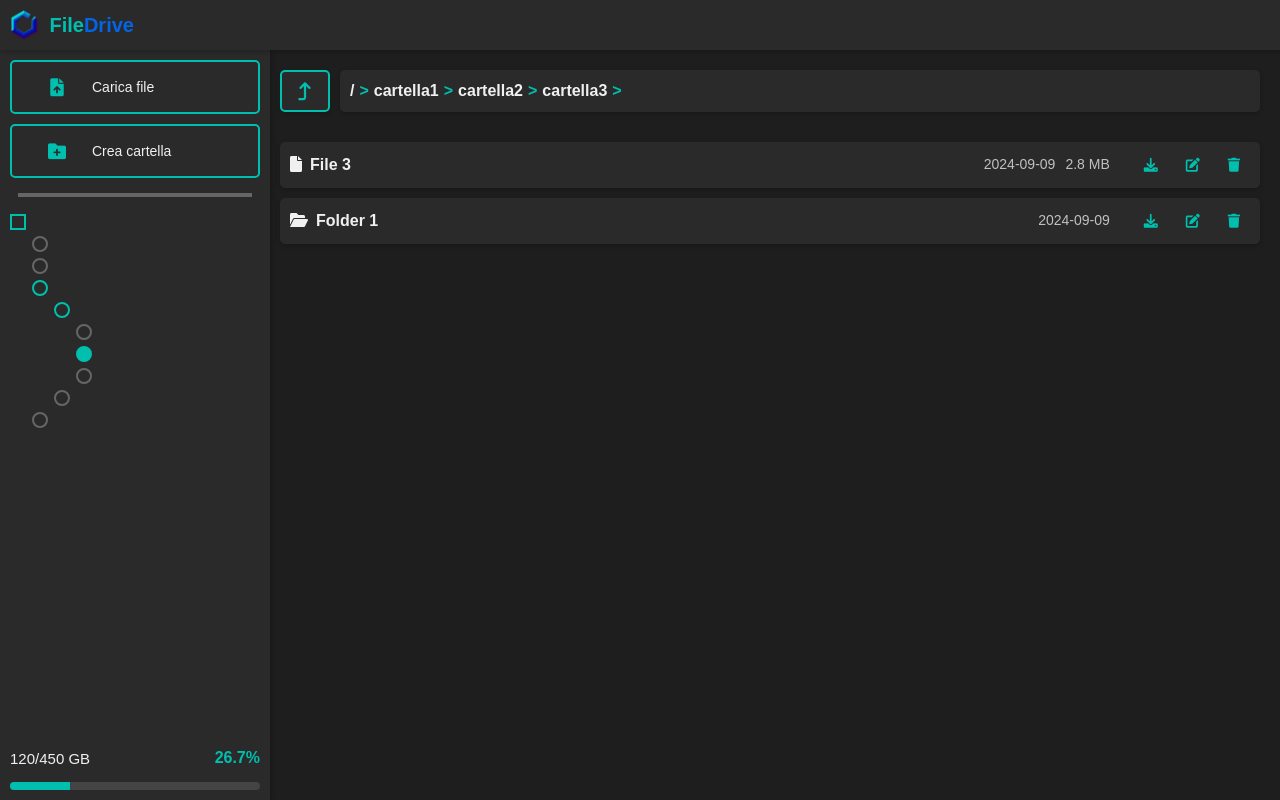
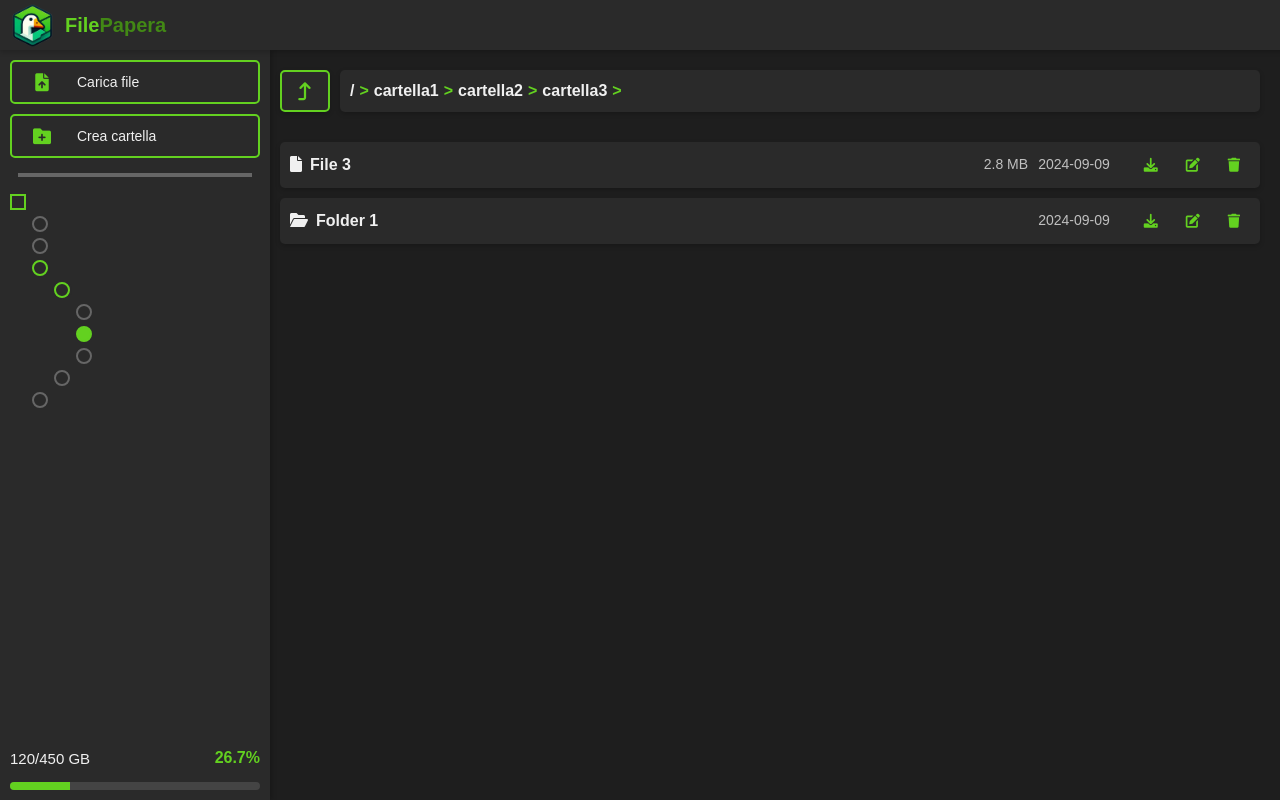
Before and after one commit to luca2040/FilePapera, a Flask app: page / in a window 1280 px wide. Run offline with Flask 3, Linux system fonts and the light colour scheme.

Commit message:
better ui

```diff
--- a/server/flask/app/static/styles/style.css
+++ b/server/flask/app/static/styles/style.css
@@ -3,9 +3,9 @@
 :root {
   --bg-dark: #1e1e1e;
   --bg-light: #2a2a2a;
-  --accent-green: #00bfae;
-  --accent-green-dark: #0365e5;
-  --accent-green-transparent: #004c46;
+  --accent-green: rgba(99, 209, 32);
+  --accent-green-dark: rgb(66, 136, 21);
+  --accent-green-transparent: rgb(40, 84, 12);
   --storage-progress: var(--accent-green);
   --files-color: var(--accent-green);
   --folders-color: var(--accent-green);
@@ -67,7 +67,8 @@ body {
 }
 
 .title-icon {
-  max-height: 100%;
+  /* max-height: 100%; */
+  height: 45px;
   width: auto;
   margin-right: 10px;
 }
@@ -132,7 +133,7 @@ body {
   background: transparent;
   color: var(--text-light);
   border: 2px solid var(--accent-green);
-  padding: 10px 20px;
+  padding: 5px 5px;
   border-radius: 5px;
   cursor: pointer;
   font-size: 14px;
@@ -309,6 +310,7 @@ body {
 
 .folder-clickable {
   cursor: pointer;
+  transition: all 0.2s ease;
 }
 
 .folder-clickable:hover {
@@ -345,6 +347,7 @@ body {
   cursor: pointer;
   font-size: 14px;
   border-radius: 3px;
+  transition: all 0.3s ease;
 }
 
 .file-action-button {
--- a/server/flask/app/templates/index.html
+++ b/server/flask/app/templates/index.html
@@ -1,9 +1,9 @@
 <!DOCTYPE html>
-<html lang="en">
+<html lang="it">
   <head>
     <meta charset="UTF-8" />
     <meta name="viewport" content="width=device-width, initial-scale=1.0" />
-    <title>FileDrive</title>
+    <title>FilePapera</title>
     <link rel="icon" href="favicon.ico" />
     <link
       rel="stylesheet"
@@ -21,12 +21,12 @@
         <div class="title-container">
           <img
             src="{{ url_for('static', filename='icons/favicon.png') }}"
-            alt="FileDrive"
+            alt="FilePapera"
             class="title-icon"
           />
           <div class="title">
             <span class="title-light">File</span
-            ><span class="title-dark">Drive</span>
+            ><span class="title-dark">Papera</span>
           </div>
         </div>
       </div>
@@ -122,8 +122,8 @@
             <div class="file-container">
               <div class="file-info">
                 <span class="file-name add-file-icon">File 3</span>
+                <span class="file-size">2.8 MB</span>
                 <span class="file-date">2024-09-09</span>
-                <span class="file-size">2.8 MB</span>
               </div>
               <div class="file-actions">
                 <button class="file-action-button" aria-label="Download">
```
Also changed, not shown: server/flask/app/static/icons/favicon.ico, server/flask/app/static/icons/favicon.png.
